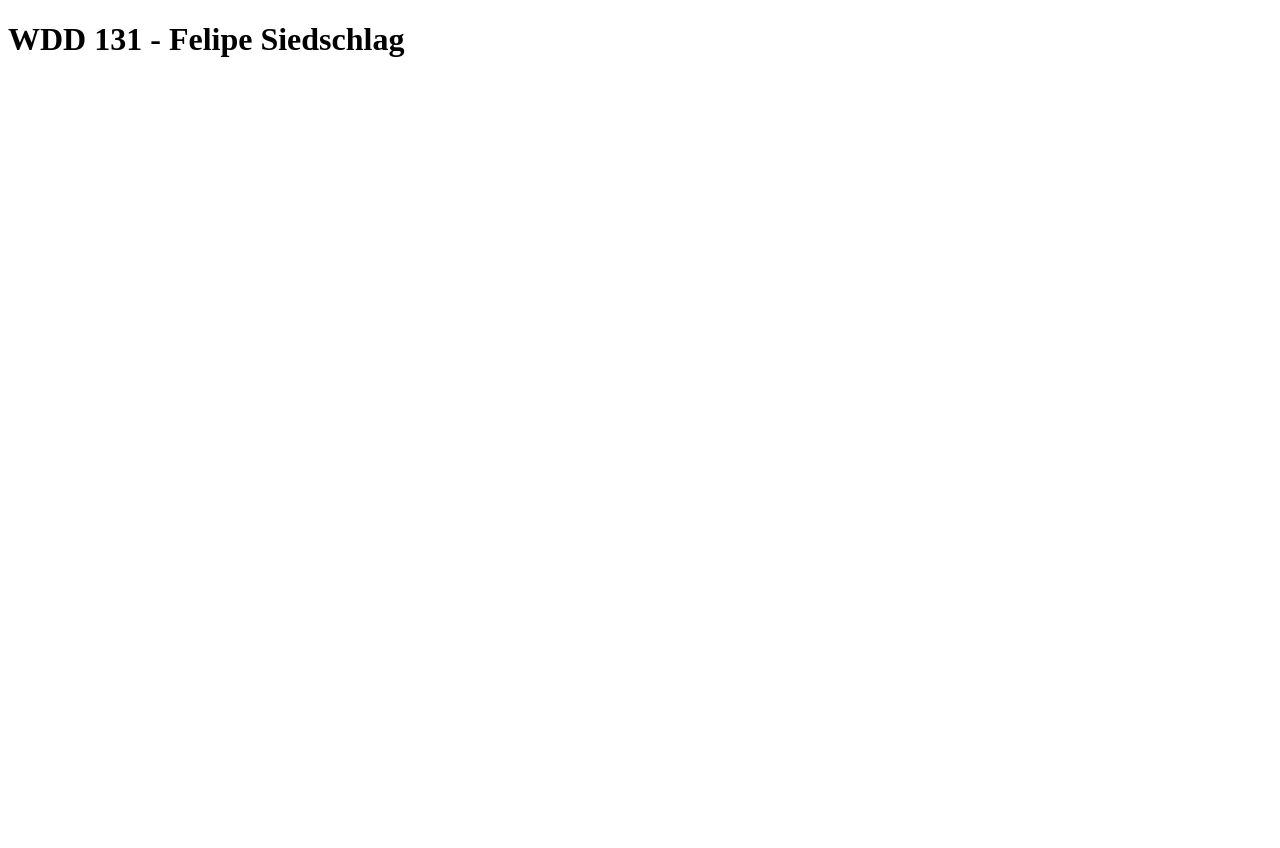
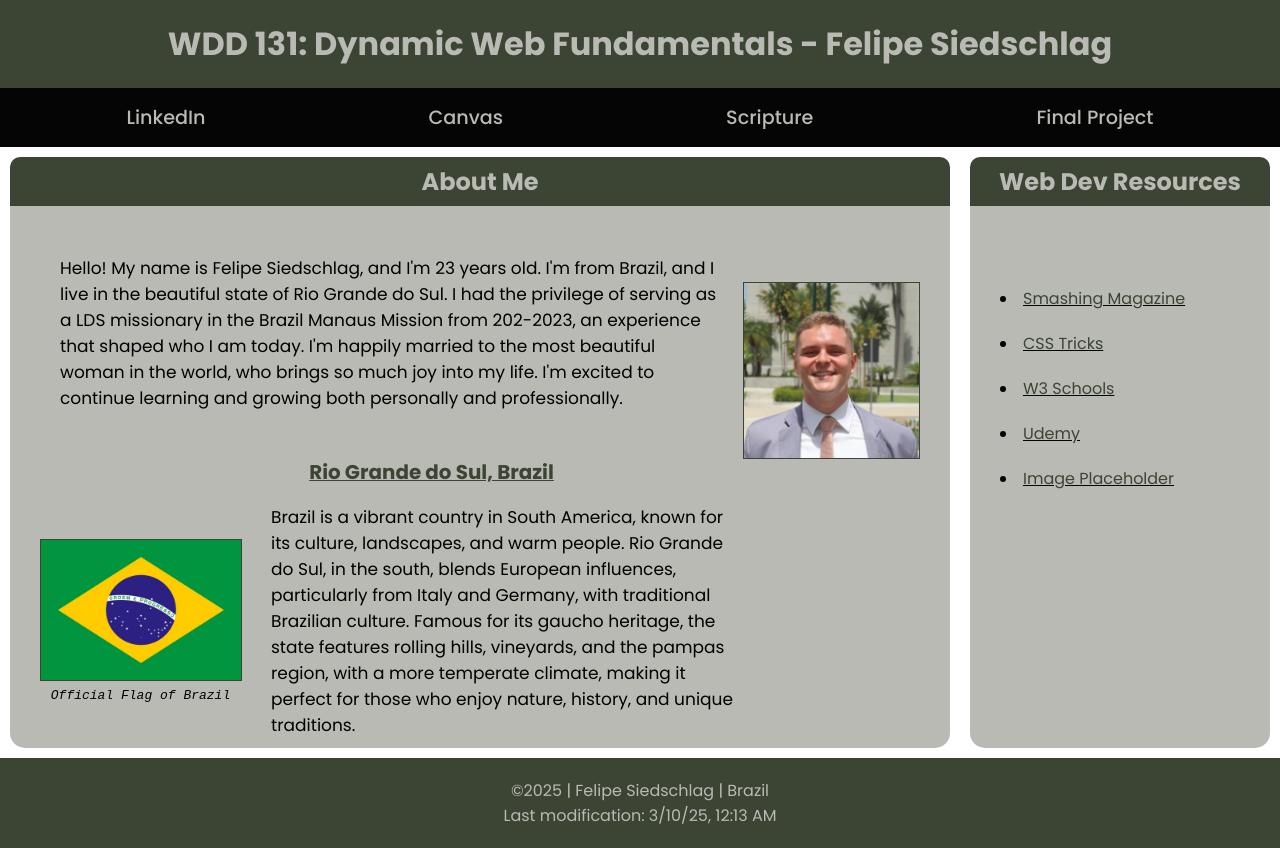
Before and after one commit to FelipeSiedschlag/wdd131, a plain HTML site: page index.html in a window 1280 px wide. Before the commit the page ends 800 px from the top, so only its background shows below. Drawn offline with Linux system fonts and the light colour scheme.

Commit message:
Finish JS codes and CSS

```diff
--- a/index.html
+++ b/index.html
@@ -3,9 +3,63 @@
 <head>
     <meta charset="UTF-8">
     <meta name="viewport" content="width=device-width, initial-scale=1.0">
-    <title>WDD 131</title>
+    <meta name="description" content="Welcome to the WDD131 course homepage by Felipe Siedschlag, a web development student from Brazil studying at BYU-Idaho. This page serves as a gateway my Linkedin, course resources, scriptures, my final project and important updates for a smooth learning experience.">
+    <meta name="author" content="Felipe Siedschlag">
+    <link rel="stylesheet" href="styles/base.css">
+    <script src="scripts/getdates.js" defer></script>
+
+    <link rel="preconnect" href="https://fonts.googleapis.com">
+    <link rel="preconnect" href="https://fonts.gstatic.com" crossorigin>
+    <link href="https://fonts.googleapis.com/css2?family=Lato:ital,wght@0,100;0,300;0,400;0,700;0,900;1,100;1,300;1,400;1,700;1,900&family=Open+Sans:ital,wght@0,300..800;1,300..800&family=Poppins:ital,wght@0,100;0,200;0,300;0,400;0,500;0,600;0,700;0,800;0,900;1,100;1,200;1,300;1,400;1,500;1,600;1,700;1,800;1,900&family=Roboto:ital,wght@0,400;0,700;0,900;1,400;1,700;
+    1,900&display=swap" rel="stylesheet">
+
+    <title>WDD 131 - Dynamic Web Fundamentals - Felipe Siedschlag</title>
 </head>
 <body>
-    <h1>WDD 131 - Felipe Siedschlag</h1>
+    <header>
+        <h1>WDD 131: Dynamic Web Fundamentals - Felipe Siedschlag</h1>
+        <nav>
+            <a href="www.linkedin.com/in/felipe-siedschlag">LinkedIn</a>
+            <a href="https://byupw.instructure.com/.">Canvas</a>
+            <a href="https://www.churchofjesuschrist.org/study/scriptures/dc-testament/dc/122?lang=por&id=p8#p8">Scripture</a>
+            <a href="">Final Project</a>
+        </nav>
+    </header>
+
+    <main>
+        <section class="card" >
+            <h2>About Me</h2>
+
+            <div id="main_card">
+            <img src="images/profile.jpg" alt="Profile picture" id="profile_picture">
+            <p class="text" id="paragraph1">Hello! My name is Felipe Siedschlag, and I'm 23 years old. I'm from Brazil, and I live in the beautiful state of Rio Grande do Sul. I had the privilege of serving as a LDS missionary in the Brazil Manaus Mission from 202-2023, an experience that shaped who I am today. I'm happily married to the most beautiful woman in the world, who brings so much joy into my life. I'm excited to continue learning and growing both personally and professionally.</p>
+
+            <h3 class="text">Rio Grande do Sul, Brazil</h3>
+            <P class="text" id="paragraph2">Brazil is a vibrant country in South America, known for its culture, landscapes, and warm people. Rio Grande do Sul, in the south, blends European influences, particularly from Italy and Germany, with traditional Brazilian culture. Famous for its gaucho heritage, the state features rolling hills, vineyards, and the pampas region, with a more temperate climate, making it perfect for those who enjoy nature, history, and unique traditions.</P>
+            <figure>
+                <img src="images/flag.jpg" alt="Brazil Flag" id="flag">
+                <figcaption>Official Flag of Brazil</figcaption>
+            </figure>
+            </div>
+        </section>
+
+        <section class="card">
+            <h2>Web Dev Resources</h2>
+
+            <div id="card2">
+            <li><a href="https://www.smashingmagazine.com/">Smashing Magazine</a></li>
+            <li><a href="https://css-tricks.com/">CSS Tricks</a></li>
+            <li><a href="https://www.w3schools.com/">W3 Schools</a></li>
+            <li><a href="https://www.udemy.com/">Udemy</a></li>
+            <li><a href="https://placehold.co/">Image Placeholder</a></li>
+            </div>
+        </section>
+    </main>
+
+    <footer>
+        <p>©<span id="currentyear"></span> | Felipe Siedschlag | Brazil </p>
+        <p id="lastmodified"></p>
+    </footer>
+
 </body>
 </html>
--- /dev/null
+++ b/scripts/getdates.js
@@ -0,0 +1,17 @@
+const modification = document.querySelector("#lastmodified");
+const year = document.querySelector("#currentyear");
+const today = new Date();
+
+const currentYear = new Date();
+document.getElementById("currentyear").innerHTML = currentYear.getFullYear();
+
+
+
+
+lastmodified.innerHTML = `Last modification: <span class="highlight">${new Intl.DateTimeFormat("en-US",
+	{
+        dateStyle: "short",
+        timeStyle: "short",
+        // timeZone: "Brasilia,Brazil",
+	}
+).format(today)}</span>`;
--- /dev/null
+++ b/styles/base.css
@@ -0,0 +1,201 @@
+:root {
+    --nav-color: #050505;
+    --primary-color: #3c4434;
+    --secondary-color: #b9bab4;
+    --font-color: #b9bab4;
+    --detail-color:#acacac;
+
+    --heading-font: "Poppins", sans-serif;
+    --text-font: font-family: "Lato", sans-serif;
+}
+
+
+*{
+    margin: 0;
+    padding: 0;
+    font-family: var(--heading-font)
+}
+
+h1, h2, h3 {
+    font-family: var(--heading-font);
+}
+
+
+/* ---------------- HEADER ---------------- */
+header {
+    background-color: var(--primary-color);
+
+}
+
+header h1{
+    background-color: var(--primary-color);
+    color: var(--font-color);
+    padding: 20px;
+    display: flex;
+    justify-content: center;
+
+
+}
+
+nav a{
+    text-decoration: none;
+    color: var(--font-color);
+    font-size: larger;
+    font-weight:500;
+}
+
+nav a:hover{
+    transform: translateY(-3px);
+    transition-duration: 0.3s;
+    text-decoration: underline;
+}
+
+nav {
+    background-color: var(--nav-color);
+    padding: 15px;
+    display: flex;
+    justify-content: space-around;
+}
+
+
+
+
+
+/* ---------------- MAIN ---------------- */
+main {
+    display: grid;
+    grid-template-columns: 3fr 1fr;
+    max-width: 1400px;
+    margin: 0 auto; /* centers the element horizontally */
+}
+
+.card {
+    background-color: var(--secondary-color);
+    margin: 10px;
+    padding: 0;
+    border-radius: 15px;
+}
+
+
+#main_card{
+    display: grid;
+    grid-template: 1fr auto 1fr / 1fr 2fr auto;
+    justify-content: center;
+    align-items: center;
+    font-size: 17px;
+    margin: 10px;
+}
+
+
+/* IMAGES */
+#profile_picture{
+    grid-column: 3/4;
+    grid-row: 1/3;
+    width: 175px;
+    height: auto;
+    margin-right: 20px;
+    margin-top: 20px;
+    border: var(--primary-color) 0.1px solid;
+}
+
+
+#main_card figure{
+    grid-column: 1/2;
+    justify-items: center;
+}
+
+figcaption{
+    font-family: 'Courier New', Courier, monospace;
+    font-style: italic;
+    font-size: 13px;
+}
+
+#flag{
+    width: 200px;
+    height: auto;
+    border: var(--primary-color) 0.1px solid;
+}
+
+section h2{
+    background-color: var(--primary-color);
+    color: var(--font-color);
+    /* border-radius: 10px; */
+    display: flex;
+    justify-content: center;
+    padding: 7px;
+    border-top-left-radius: 10px;
+    border-top-right-radius: 10px;
+}
+
+section h3{
+    color: var(--nav-color);
+    padding: 7px;
+    display: flex;
+    justify-content:center;
+    grid-column: 1/3;
+    margin-bottom: 10px;
+    text-decoration: underline var(--primary-color);
+    margin-left: 100px;
+    color: #3c4434;
+}
+
+#paragraph1{
+    grid-column: 1/3;
+    grid-row: 1/2;
+    margin-left: 40px;
+    margin-right: 20px;
+}
+
+#paragraph2 {
+    grid-column: 2/3;
+    grid-row: 3/4;
+    margin-left: 10px;
+    margin-right: 10px;
+}
+
+
+
+
+
+/* CARD 2 */
+#card2{
+    display: flex;
+    flex-direction: column;
+    margin-top: 70px;
+    margin-left: 20px;
+}
+
+section li{
+    text-decoration: underline;
+    color: #050505;
+    margin: 10px;
+}
+
+section li a{
+    text-decoration: none;
+    color: #3c4434;
+    font-family: var(--text-font);
+
+}
+
+section li:hover{
+    color: #050505;
+    font-family: var(--text-font);
+    transform: translateY(-2px);
+    transition-duration: 0.3s;
+}
+
+
+
+
+/* ---------------- FOOTER ---------------- */
+footer {
+    background-color: var(--primary-color);
+    padding: 20px;
+    display: flex;
+    flex-direction: column;
+    justify-items: center;
+    align-items: center;
+    font-family: var(--text-font);
+    color: var(--font-color);
+}
```
Also changed, not shown: week01/basic-layout.html (+2 -0 lines), images/flag.jpg (added), images/profile.jpg (added).
